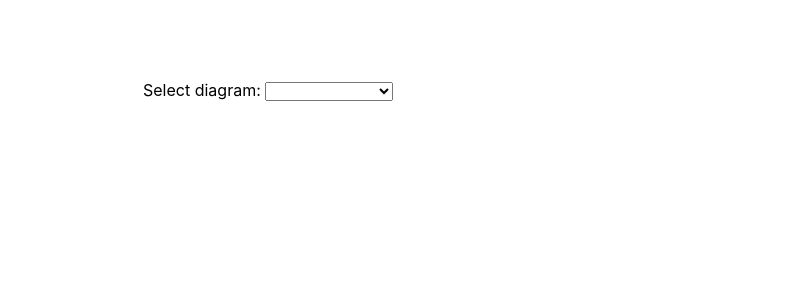
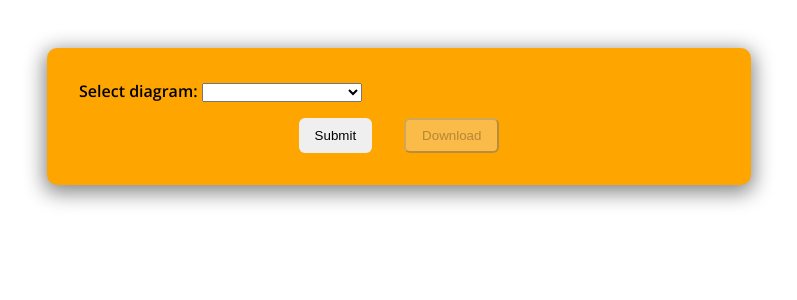
Before and after one commit to f-marinelli/front-diag-serverless, a React (Create React App) app: page / in a window 1280 px wide. Shown: the top 300 px of the page, without its empty margins (241-1038 px from the left). Built offline with nearby package versions, Linux system fonts and the light colour scheme; the HTML template or start-up script is replaced by a standard one.

Commit message:
add:style

```diff
--- a/src/App.js
+++ b/src/App.js
@@ -1,10 +1,10 @@
-import Demo from './components/Form';
+import Form from './components/Form';
 import Layout from './components/layout/Layout';
 
 function App() {
   return (
     <Layout>
-      <Demo />
+      <Form />
     </Layout>
   );
 }
--- a/src/components/Form.js
+++ b/src/components/Form.js
@@ -56,6 +56,18 @@ const Form = () => {
     setUrl(url);
   };
 
+  const downloadButton = url ? (
+    <button className={classes.buttondwn}>
+      <a href={url} download rel="noopener noreferrer" target="_blank">
+        Download
+      </a>
+    </button>
+  ) : (
+    <button className={classes.buttonDis} disabled>
+      <span>Download</span>
+    </button>
+  );
+
   return (
     <form className={classes.form} onSubmit={submitHandler}>
       <div>
@@ -76,13 +88,13 @@ const Form = () => {
 
       {selectedDiag === 'bargraphs' && <Bargraphs />}
 
-      {url && (
-        <button>
-          <a href={url} download rel="noopener noreferrer" target="_blank">
-            Download
-          </a>
+      <div className={classes.buttons}>
+        <button className={classes.button} type="sybmit">
+          Submit
         </button>
-      )}
+
+        {downloadButton}
+      </div>
     </form>
   );
 };
--- a/src/components/Form.module.css
+++ b/src/components/Form.module.css
@@ -2,11 +2,44 @@
   display: flex;
   flex-direction: column;
   justify-content: flex-start;
-  height: 80%;
-  width: 40%;
+  background-color: orange;
+  height: fit-content;
+  width: 50%;
   gap: 1rem;
+  padding: 2rem;
+  border-radius: 10px;
+  margin-top: 3rem;
+  box-shadow: 0 5px 20px 3px #888888;
 }
 
 .select {
   width: 25%;
 }
+
+.buttons {
+  display: flex;
+  justify-content: center;
+  gap: 2rem;
+}
+
+.button {
+  width: fit-content;
+  padding: 0.5rem 1rem;
+  border: none;
+  border-radius: 6px;
+}
+
+.buttondwn {
+  width: fit-content;
+  padding: 0.5rem 1rem;
+  border: none;
+  background-color: rgb(138, 227, 3);
+  border-radius: 6px;
+}
+
+.buttonDis {
+  width: fit-content;
+  padding: 0.5rem 1rem;
+  cursor: not-allowed;
+  border-radius: 6px;
+}
--- a/src/components/layout/Layout.module.css
+++ b/src/components/layout/Layout.module.css
@@ -1,8 +1,16 @@
+@import url('https://fonts.googleapis.com/css2?family=Open+Sans:wght@600&display=swap');
+
+body {
+  height: 100vh;
+  width: 100vw;
+  font-family: 'Open Sans', sans-serif;
+}
+
 .layout {
   display: flex;
   flex-direction: column;
   justify-content: center;
   align-items: center;
-  height: 100vh;
-  width: 100vw;
+  height: 100%;
+  width: 100%;
 }
--- a/src/components/sub-forms/Bargraphs.js
+++ b/src/components/sub-forms/Bargraphs.js
@@ -16,16 +16,16 @@ const Bargraphs = () => {
   };
 
   const dataLegend = [...Array(Number(blocks)).keys()].map((block) => (
-    <div key={block}>
+    <div className={classes.color} key={block}>
       <label htmlFor={`color-${block + 1}`}>Color block n{block + 1}: </label>
       <input type="color" name={`color-${block + 1}`} id="colorPicker" />
       <label htmlFor={`name-${block + 1}`}> Name block: </label>
-      <input type="text" name={`name-${block + 1}`} required maxlength="20" />
+      <input type="text" name={`name-${block + 1}`} required maxLength="20" />
     </div>
   ));
 
   const numBlocks = [...Array(Number(blocks)).keys()].map((block, i) => (
-    <div key={`block-${block + i}`}>
+    <div className={classes.height} key={`block-${block + i}`}>
       <label key={`label-${block + i}`} htmlFor={`block-${block}`}>
         Height block {i + 1} (%)
       </label>
@@ -46,7 +46,7 @@ const Bargraphs = () => {
       Section {el + 1}
       <div>
         <label htmlFor="sectitle">Section title: </label>
-        <input type="text" id="sectitle" maxlength="20"></input>
+        <input type="text" id="sectitle" maxLength="20"></input>
       </div>
       {numBlocks}
     </div>
@@ -82,7 +82,7 @@ const Bargraphs = () => {
           required
         >
           <option defaultValue hidden></option>
-          <option value="1">1</option>
+          {/* <option value="1">1</option> */}
           <option value="2">2</option>
           <option value="3">3</option>
           <option value="4">4</option>
@@ -90,23 +90,22 @@ const Bargraphs = () => {
         </select>
       </div>
       <div>
-        <label htmlFor="titlediagram">Diagram Title:</label>
+        <label htmlFor="titlediagram">Diagram Title: </label>
         <input
           type="text"
           id="title-diagram"
           name="titlediagram"
-          maxlength="50"
+          maxLength="50"
         />
       </div>
-      {dataLegend}
-      {numSections}
-      <div>
+      <div className={classes.colors}>{dataLegend}</div>
+      <div className={classes.sections}>{numSections}</div>
+      <div className={classes.checkboxes}>
         <label htmlFor="grid">Grid:</label>
         <input type="checkbox" id="grid" name="grid" />
         <label htmlFor="legend">Legend:</label>
         <input type="checkbox" id="legend" name="legend" />
       </div>
-      <button type="sybmit">Submit</button>
     </Fragment>
   );
 };
--- a/src/components/sub-forms/Bargraphs.module.css
+++ b/src/components/sub-forms/Bargraphs.module.css
@@ -9,4 +9,32 @@
 .section {
   display: flex;
   flex-direction: column;
+  gap: 0.5rem;
+  width: 30%;
+  margin-bottom: 2rem;
 }
+
+.sections {
+  display: flex;
+  flex-wrap: wrap;
+  justify-content: space-around;
+}
+
+.height {
+  display: flex;
+  justify-content: space-between;
+}
+
+.colors {
+  display: flex;
+  flex-wrap: wrap;
+  justify-content: center;
+  margin: 1rem 0;
+  gap: 0.5rem;
+}
+
+.checkboxes {
+  display: flex;
+  gap: 1rem;
+  margin: 1rem 0;
+}
```
